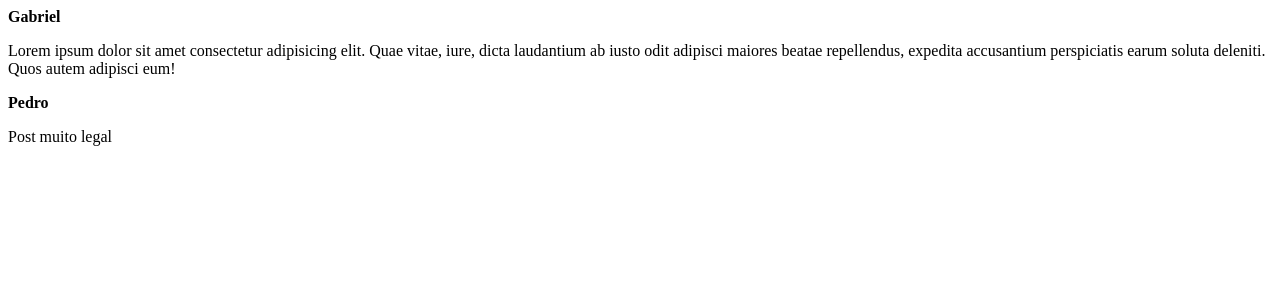
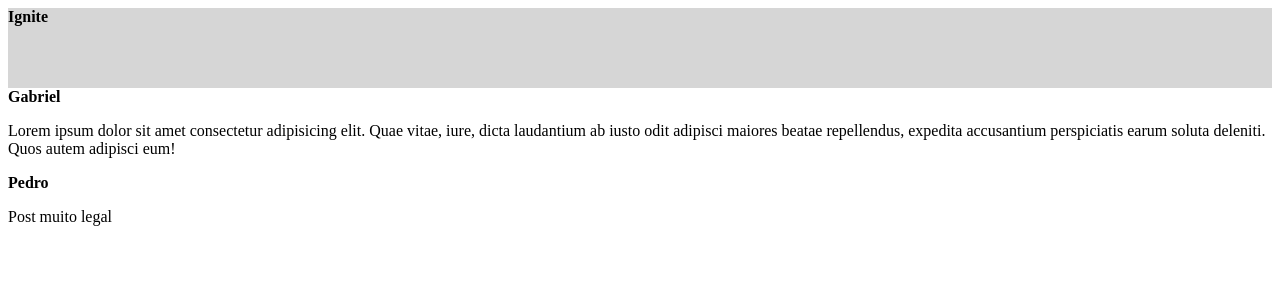
Before and after one commit to Aledev21/Feed, a React (Vite) app: page / in a window 1280 px wide. Shown: the top 300 px of the page. Built offline with nearby package versions, Linux system fonts and the light colour scheme.

Commit message:
Header Component

```diff
--- a/src/App.jsx
+++ b/src/App.jsx
@@ -1,8 +1,11 @@
 import { Post } from "./Post"
+import { Header } from './components/Hearder';
 export function App() {
 
   return (
             <>
+            <Header />
+
             <Post
             author="Gabriel"
             content="Lorem ipsum dolor sit amet consectetur adipisicing elit. Quae vitae, iure, dicta laudantium ab iusto odit adipisci maiores beatae repellendus, expedita accusantium perspiciatis earum soluta deleniti. Quos autem adipisci eum!"
--- /dev/null
+++ b/src/components/Header.module.css
@@ -0,0 +1,4 @@
+.header{
+  background: #3333;
+  height: 80px;
+}
--- /dev/null
+++ b/src/components/Hearder.jsx
@@ -0,0 +1,12 @@
+import styles from "./Header.module.css"
+
+
+export function Header() {
+  return (
+        <header className={styles.header}>
+          <strong>
+            Ignite
+          </strong>
+        </header>
+    );
+}
```
